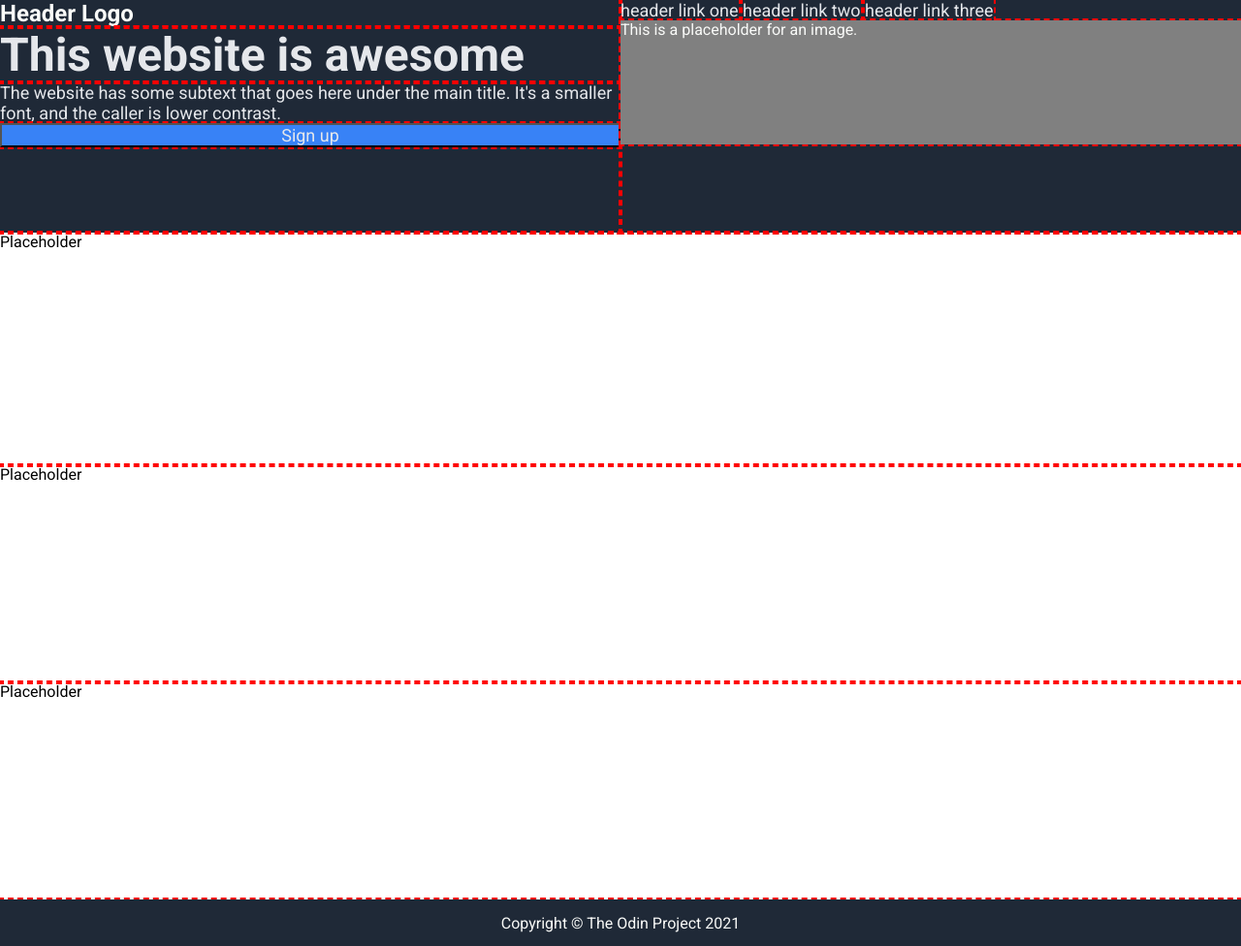
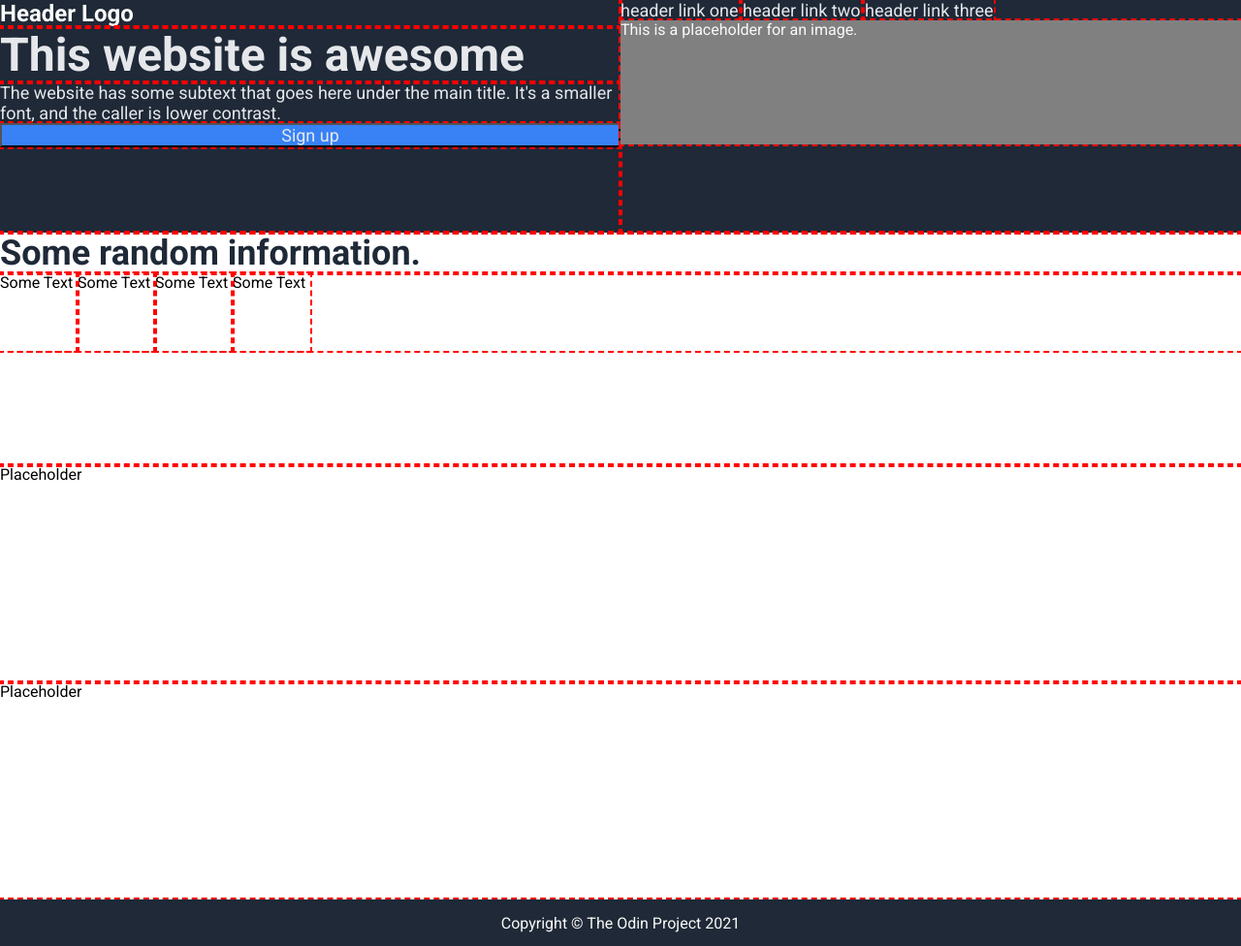
Before and after one commit to xxh296/langing-page, a plain HTML site: page index.html in a window 1280 px wide. Shown: the whole page at 97% size. Drawn offline with Linux system fonts and the light colour scheme.

Commit message:
Create elements for 'section1'
Place all elements in section1. This is initial placement, need to add round corders, specify sizes, and choose final positions.

```diff
--- a/index.html
+++ b/index.html
@@ -25,7 +25,15 @@
                 <div class="img-placeholder">This is a placeholder for an image.</div>
             </div>
         </header>
-        <div class="section1">Placeholder</div>
+        <div class="section1">
+            <div class="info-header-text">Some random information.</div>
+            <div class="squares-holder">
+                <div class="placeholder-square">Some Text</div>
+                <div class="placeholder-square">Some Text</div>
+                <div class="placeholder-square">Some Text</div>
+                <div class="placeholder-square">Some Text</div>
+            </div>
+        </div>
         <div class="section2">Placeholder</div>
         <div class="section3">Placeholder</div>
         <footer>Copyright &copy; The Odin Project 2021</footer>
--- a/style.css
+++ b/style.css
@@ -73,12 +73,28 @@ footer {
 .section1 {
     height: 15em;
     display: flex;
+    flex-direction: column;
+}
+
+.info-header-text {
+    font-size: 36px;
+    font-weight: 900;
+    color: #1f2937;
+}
+
+.squares-holder {
+    display: flex;
+}
+
+.placeholder-square {
+    height: 5em;
+    width: 5em;
+    /* TODO: round corners */
 }
 
 .section2 {
     height: 14em;
     display: flex;
-
 }
 
 .section3 {
```
